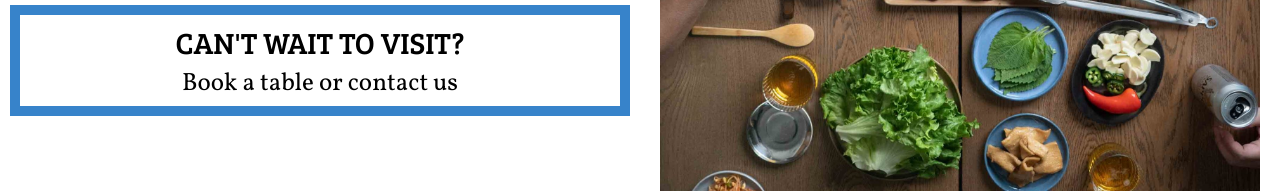
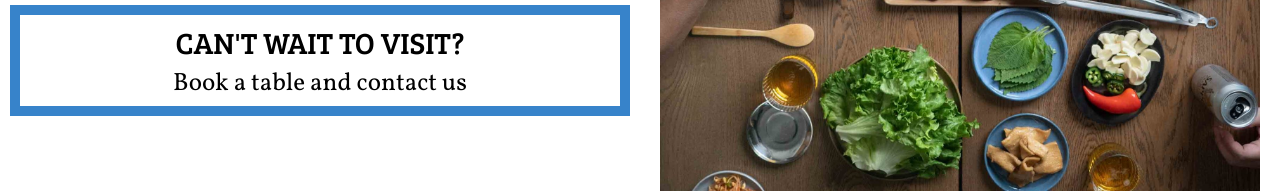
Before and after one commit to nadine-dawod/group-project, a plain HTML site: page index.html in a window 1280 px wide. Shown: the part 959-1152 px from the top of the page. Drawn offline with Linux system fonts and the light colour scheme.

Commit message:
changed txt detail

```diff
--- a/index.html
+++ b/index.html
@@ -46,7 +46,7 @@
                 <a class="landing__cards__card3__link" href="">
                     <div class="landing__cards__card3">
                         <h2>CAN'T WAIT TO VISIT?</h2>
-                        <p>Book a table or contact us</p>
+                        <p>Book a table and contact us</p>
                     </div>
                 </a>
             </div>
```
